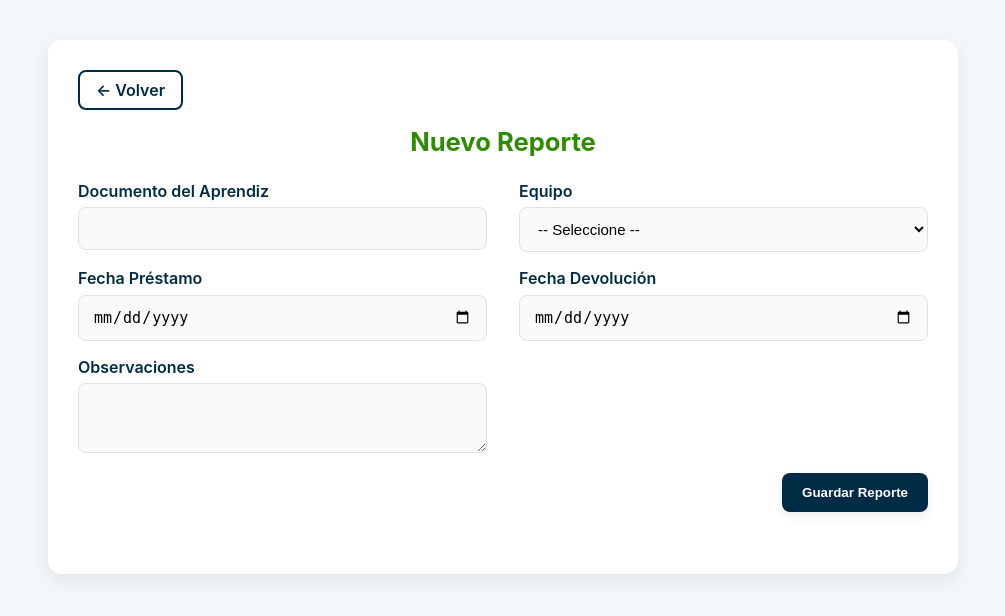
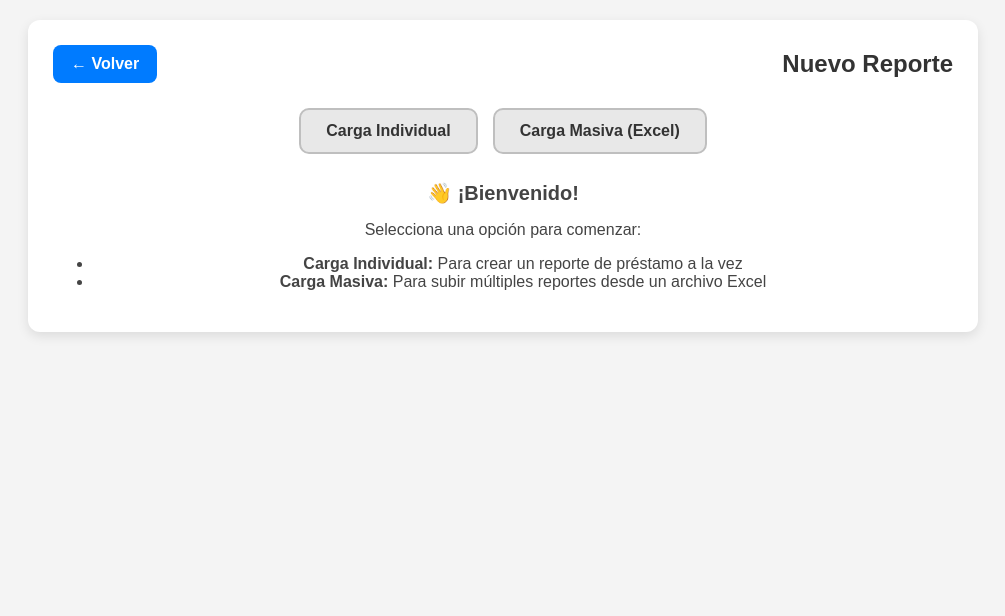
Before and after one commit to G1lber/Paz-y-Salvo, a Django app: page /equiposalmacen/ in a window 1280 px wide. Shown: the top 616 px of the page, without its empty margins (137-1142 px from the left). Run offline with Django 5.2, Linux system fonts and the light colour scheme.

Commit message:
Carga Masiva Almacen
Falta darle estilo a los botones, pero ya funciona

```diff
--- a/pazysalvo/mainapp/static/css/prestar-equipos.css
+++ b/pazysalvo/mainapp/static/css/prestar-equipos.css
@@ -1,185 +1,233 @@
-:root {
-  --color-principal: #39A900;
-  --color-secundario: #2E8C00;
-  --color-azul: #002b46;
-  --color-blanco: #ffffff;
-  --color-fondo: #f4f7fa;
-  --color-texto: #002b46;
-  --color-hoverA: #003e60;
-  --color-hover: #2b8500;
-  --color-sombra: rgba(0, 0, 0, 0.08);
-  --color-borde: #e0e0e0;
-}
+/* ====== CONTENEDOR GENERAL ====== */
 
 body {
-  font-family: 'Inter', sans-serif;
-  background-color: var(--color-fondo);
   margin: 0;
-  padding: 40px 20px;
-  color: var(--color-texto);
+  padding: 0;
+  background: #f4f4f4;
+  font-family: Arial, Helvetica, sans-serif;
 }
 
 .container {
-  max-width: 850px;
-  margin: auto;
-  background: var(--color-blanco);
-  padding: 30px;
-  border-radius: 14px;
-  box-shadow: 0 6px 18px var(--color-sombra);
-  position: relative;
+  width: 95%;
+  max-width: 900px;
+  margin: 20px auto;
+  background: white;
+  padding: 25px;
+  border-radius: 12px;
+  box-shadow: 0 4px 12px rgba(0,0,0,0.1);
 }
+
+/* ====== BARRA SUPERIOR ====== */
 
 .barra-superior {
   display: flex;
+  align-items: center;
   justify-content: space-between;
-  align-items: center;
-  margin-bottom: 24px;
-  flex-wrap: wrap;
-  gap: 16px;
-}
-
-.barra-superior h2 {
-  font-size: 1.6rem;
-  color: var(--color-secundario);
-  font-weight: 600;
-  margin: 0;
-  font-weight: bold;
-}
-
-
-.back-wrapper {
-  max-width: 850px;
-  margin: 0 auto 20px auto;
-  position: absolute;  /* 🔑 posiciona en la esquina */
-  top: 20px;           /* distancia desde arriba */
-  right: 20px;         /* distancia desde la derecha */
+  margin-bottom: 25px;
 }
 
 .btn-back {
-  display: inline-block;
-  border: 2px solid var(--color-azul);
-  background: transparent;
-  color: var(--color-azul);
-  padding: 8px 16px;
+  text-decoration: none;
+  background: #007bff;
+  padding: 10px 18px;
+  color: white;
   border-radius: 8px;
-  font-weight: 600;
-  text-decoration: none;
-  transition: all 0.3s;
-}
-.btn-back:hover {
-  background-color: var(--color-azul);
-  color: var(--color-blanco);
+  font-weight: bold;
+  transition: 0.2s;
 }
 
-.titulo {
-  font-size: 1.6rem;
-  font-weight: 700;
-  margin: 20px 0;
-  color: var(--color-azul);
-}
-.titulo-nuevo-reporte {
-  text-align: center;
-  width: 100%;
-  display: block;
+.btn-back:hover {
+  background: #005fcc;
 }
 
-/* --- Formulario --- */
-form {
+.titulo-nuevo-reporte {
+  font-size: 24px;
+  color: #333;
+  margin: 0;
+}
+
+/* ====== MENSAJES DJANGO ====== */
+
+.messages {
+  margin-bottom: 15px;
+}
+
+.alert {
+  padding: 10px 14px;
+  border-radius: 8px;
+  margin-bottom: 10px;
+}
+
+.alert-success {
+  background: #d4edda;
+  color: #155724;
+}
+
+.alert-error,
+.alert-danger {
+  background: #f8d7da;
+  color: #721c24;
+}
+
+/* ====== PESTAÑAS ====== */
+
+.tabs {
+  display: flex;
+  justify-content: center;
+  gap: 15px;
+  margin: 25px 0;
+}
+
+.tab-btn {
+  padding: 12px 25px;
+  background: #e8e8e8;
+  border: 2px solid #bfbfbf;
+  border-radius: 10px;
+  font-size: 16px;
+  font-weight: 600;
+  cursor: pointer;
+  transition: all 0.2s ease-in-out;
+  color: #333;
+}
+
+.tab-btn:hover {
+  background: #dcdcdc;
+  border-color: #9d9d9d;
+  transform: translateY(-2px);
+}
+
+.tab-btn.active {
+  background: #007bff;
+  color: white;
+  border-color: #0068d6;
+  box-shadow: 0 3px 8px rgba(0, 123, 255, 0.3);
+  transform: translateY(-2px);
+}
+
+.tab-form {
+  display: none; /* se muestra dinámicamente por JS */
+}
+
+/* ====== MENSAJE INICIAL ====== */
+
+.welcome-message {
+  text-align: center;
+  margin-top: 20px;
+  color: #444;
+}
+
+.welcome-message h4 {
+  margin-bottom: 5px;
+  font-size: 20px;
+}
+
+/* ====== FORMULARIOS ====== */
+
+.form-grid {
   display: grid;
   grid-template-columns: 1fr 1fr;
-  gap: 1rem 2rem;
-  margin-bottom: 2rem;
+  gap: 18px;
+  margin-top: 20px;
+}
+
+.form-section {
+  display: flex;
+  flex-direction: column;
+}
+
+.form-section.full-width {
+  grid-column: span 2;
 }
 
 label {
-  font-weight: 600;
-  margin-bottom: 0.4rem;
-  display: block;
-  color: var(--color-azul);
+  font-weight: bold;
+  margin-bottom: 6px;
+  color: #333;
 }
 
-input, select, textarea {
-  width: 100%;
-  padding: 12px 14px;
-  border: 1.5px solid var(--color-borde);
+input[type="text"],
+input[type="date"],
+select,
+textarea {
+  padding: 10px;
+  border: 1.8px solid #ccc;
   border-radius: 8px;
   font-size: 15px;
-  background-color: #fafafa;
-  outline: none;
-  transition: all 0.3s;
-  box-sizing: border-box;
-}
-input:focus, select:focus, textarea:focus {
-  border-color: var(--color-principal);
-  background-color: var(--color-blanco);
-  box-shadow: 0 0 0 3px rgba(57, 169, 0, 0.2);
+  transition: 0.2s ease;
 }
 
-textarea {
-  resize: vertical;
-  min-height: 70px;
+input:focus,
+textarea:focus,
+select:focus {
+  border-color: #007bff;
+  outline: none;
 }
 
+/* ====== BOTÓN SUBMIT ====== */
+
 .form-actions {
-  grid-column: 1 / 3;
-  text-align: right;
+  text-align: center;
+  margin-top: 25px;
 }
 
 .btn-submit {
-  background: var(--color-azul);
-  color: var(--color-blanco);
-  padding: 12px 20px;
+  padding: 12px 30px;
+  background: #28a745;
   border: none;
-  border-radius: 8px;
-  font-weight: 600;
+  color: white;
+  font-size: 17px;
+  border-radius: 10px;
   cursor: pointer;
-  transition: all 0.3s;
-  box-shadow: 0 4px 10px var(--color-sombra);
-}
-.btn-submit:hover {
-  background: var(--color-hoverA);
+  transition: 0.2s;
 }
 
-/* --- Tabla --- */
-table {
-  width: 100%;
-  border-collapse: collapse;
-  margin-top: 1rem;
-  border: 1px solid var(--color-borde);
-  border-radius: 10px;
-  overflow: hidden;
+.btn-submit:hover {
+  background: #218838;
 }
 
-th, td {
-  padding: 0.9rem;
-  text-align: center;
-  border-bottom: 1px solid var(--color-borde);
+/* ====== FORMULARIO MASIVO ====== */
 
+.file-input-wrapper input[type="file"] {
+  padding: 10px;
+  border: 1.8px solid #ccc;
+  border-radius: 8px;
+  background: #fafafa;
 }
 
-th {
-  background: var(--color-principal);
-  color: var(--color-blanco);
-  font-weight: 600;
+.instructions {
+  margin-top: 20px;
+  background: #eef7ff;
+  padding: 15px;
+  border-left: 4px solid #007bff;
+  border-radius: 6px;
 }
 
-tr:nth-child(even) {
-  background: #f9fafb;
+.instructions h4 {
+  margin: 0 0 10px;
+  color: #005fcc;
 }
 
-/* --- Botones de acciones --- */
-.btn {
-  padding: 0.5rem 0.9rem;
-  border-radius: 8px;
-  font-size: 0.9rem;
-  cursor: pointer;
-  border: none;
-  font-weight: 600;
+.instructions ul {
+  margin-left: 18px;
+  padding-left: 0;
 }
-.btn-delete {
-  background: #dc3545;
-  color: var(--color-blanco);
+
+.instructions li {
+  margin-bottom: 6px;
 }
-.btn-delete:hover {
-  background: #a71d2a;
+
+/* ====== RESPONSIVE ====== */
+
+@media (max-width: 700px) {
+  .form-grid {
+    grid-template-columns: 1fr;
+  }
+
+  .form-section.full-width {
+    grid-column: span 1;
+  }
+
+  .tabs {
+    flex-direction: column;
+  }
 }
--- a/pazysalvo/mainapp/templates/almacen/prestarequipos.html
+++ b/pazysalvo/mainapp/templates/almacen/prestarequipos.html
@@ -14,13 +14,46 @@
       <a href="{% url 'inicio' %}" class="btn-back">← Volver</a>
       <h2 class="titulo-nuevo-reporte">Nuevo Reporte</h2>
     </div>
-    <form method="POST">
+
+    <!-- Mensajes de Django -->
+    {% if messages %}
+    <div class="messages">
+      {% for message in messages %}
+      <div class="alert alert-{{ message.tags }}">
+        {{ message }}
+      </div>
+      {% endfor %}
+    </div>
+    {% endif %}
+
+    <!-- Pestañas para elegir el tipo de carga -->
+    <div class="tabs">
+      <button type="button" class="tab-btn" onclick="showTab('individual')">Carga Individual</button>
+      <button type="button" class="tab-btn" onclick="showTab('masiva')">Carga Masiva (Excel)</button>
+    </div>
+
+    <!-- Mensaje inicial cuando no hay pestaña seleccionada -->
+    <div id="inicio-message" class="welcome-message">
+      <h4>👋 ¡Bienvenido!</h4>
+      <p>Selecciona una opción para comenzar:</p>
+      <ul>
+        <li><strong>Carga Individual:</strong> Para crear un reporte de préstamo a la vez</li>
+        <li><strong>Carga Masiva:</strong> Para subir múltiples reportes desde un archivo Excel</li>
+      </ul>
+    </div>
+
+    <!-- Formulario Individual - OCULTO INICIALMENTE -->
+    <form method="POST" id="individual-form" class="tab-form" enctype="multipart/form-data">
       {% csrf_token %}
-      <div>
+      <input type="hidden" name="form_type" value="individual">
+
+      <div class="form-grid">
+        <div class="form-section">
           <label for="documento">Documento del Aprendiz</label>
           <input type="text" id="documento" name="documento" required>
         </div>
-      <div>
+
+        <div class="form-section">
           <label for="equipo">Equipo</label>
           <select id="equipo" name="equipo" required>
             <option value="">-- Seleccione --</option>
@@ -29,59 +62,93 @@
             <option value="Materiales">Materiales</option>
           </select>
         </div>
-      <!-- <div>
-        <label for="serial">Serial</label>
-        <input type="text" id="serial" name="serial" required>
-      </div> -->
-      <div>
+
+        <div class="form-section">
           <label for="fecha_prestamo">Fecha Préstamo</label>
           <input type="date" id="fecha_prestamo" name="fecha_prestamo" required>
         </div>
-      <div>
+
+        <div class="form-section">
           <label for="fecha_devolucion">Fecha Devolución</label>
           <input type="date" id="fecha_devolucion" name="fecha_devolucion">
         </div>
-      <div>
+
+        <div class="form-section full-width">
           <label for="observaciones">Observaciones</label>
-        <textarea id="observaciones" name="observaciones"></textarea>
+          <textarea id="observaciones" name="observaciones" rows="3" placeholder="Observaciones adicionales..."></textarea>
         </div>
+      </div>
+
       <div class="form-actions">
-        <button type="submit" class="btn-submit">Guardar Reporte</button>
+        <button type="submit" class="btn-submit">Guardar Reporte Individual</button>
       </div>
     </form>
 
-    <!-- <h2 class="titulo">Listado de Reportes</h2>
-    <table>
-      <thead>
-        <tr>
-          <th>ID</th>
-          <th>Documento</th>
-          <th>Equipo</th>
-          <th>F. Préstamo</th>
-          <th>F. Devolución</th>
-          <th>Acciones</th>
-        </tr>
-      </thead>
-      <tbody>
-        {% for reporte in reportes %}
-        <tr>
-          <td>{{ reporte.id }}</td>
-          <td>{{ reporte.id_usuario_FK.num_doc}}</td>
-          <td>{{ reporte.nombre_equipo}}</td>
-          <td>{{ reporte.fecha_prestamo }}</td>
-          <td>{{ reporte.fecha_devolucion }}</td>
-          <td>
-            <button class="btn btn-edit">✏️</button>
-            <button class="btn btn-delete">🗑️</button>
-          </td>
-        </tr>
-        {% empty %}
-        <tr>
-          <td colspan="7">No hay reportes registrados.</td>
-        </tr>
-        {% endfor %}
-      </tbody>
-    </table> -->
+    <!-- Formulario Carga Masiva - OCULTO INICIALMENTE -->
+    <form method="POST" id="masiva-form" class="tab-form" enctype="multipart/form-data">
+      {% csrf_token %}
+      <input type="hidden" name="form_type" value="masiva">
+
+      <div class="form-section">
+        <label for="excel_file">Seleccionar archivo Excel</label>
+        <div class="file-input-wrapper">
+          <input type="file" id="excel_file" name="excel_file" accept=".xlsx, .xls" required>
         </div>
+        <small class="file-info">Formatos aceptados: .xlsx, .xls</small>
+      </div>
+
+      <div class="instructions">
+        <h4>📋 Instrucciones para el archivo Excel:</h4>
+        <ul>
+          <li><strong>Columnas requeridas:</strong> documento, equipo, fecha_prestamo, fecha_devolucion, observaciones</li>
+          <li><strong>Primera fila:</strong> debe contener los encabezados de columna</li>
+          <li><strong>Formato de fechas:</strong> YYYY-MM-DD (ejemplo: 2024-01-15)</li>
+          <li><strong>Equipos válidos:</strong> Balones, Petos, Materiales</li>
+          <li><strong>Documentos:</strong> deben pertenecer a aprendices registrados en el sistema</li>
+        </ul>
+      </div>
+
+      <div class="form-actions">
+        <button type="submit" class="btn-submit">Subir y Procesar Excel</button>
+      </div>
+    </form>
+  </div>
+
+  <script>
+    function showTab(tabName) {
+      console.log('Mostrando pestaña:', tabName);
+
+      // Ocultar todos los formularios y el mensaje inicial
+      document.querySelectorAll('.tab-form').forEach(form => {
+        form.style.display = 'none';
+      });
+      document.getElementById('inicio-message').style.display = 'none';
+
+      // Remover clase active de todos los botones
+      document.querySelectorAll('.tab-btn').forEach(btn => {
+        btn.classList.remove('active');
+      });
+
+      // Mostrar formulario seleccionado y activar botón
+      const selectedForm = document.getElementById(tabName + '-form');
+      if (selectedForm) {
+        selectedForm.style.display = 'block';
+      }
+      event.target.classList.add('active');
+    }
+
+    // Inicializar - mostrar mensaje inicial, ocultar formularios
+    document.addEventListener('DOMContentLoaded', function() {
+      console.log('Página cargada');
+      document.getElementById('inicio-message').style.display = 'block';
+      document.getElementById('individual-form').style.display = 'none';
+      document.getElementById('masiva-form').style.display = 'none';
+
+      // Ninguna pestaña activa inicialmente
+      document.querySelectorAll('.tab-btn').forEach(btn => {
+        btn.classList.remove('active');
+      });
+    });
+  </script>
 </body>
 </html>
--- a/pazysalvo/mainapp/views.py
+++ b/pazysalvo/mainapp/views.py
@@ -533,28 +533,108 @@ def eliminar_prestamo(request, id):
 
 def equiposalmacen(request):
     if request.method == 'POST':
-        documento = request.POST.get('documento')
-        equipo = request.POST.get('equipo')
-        fecha_prestamo = request.POST.get('fecha_prestamo')
-        fecha_devolucion = request.POST.get('fecha_devolucion')
-        observaciones = request.POST.get('observaciones')
+        form_type = request.POST.get('form_type')
 
-        try:
-            usuario = Usuario.objects.get(num_doc=documento)
-            PrestarEquipos.objects.create(
-                id_usuario_FK=usuario,
-                nombre_equipo=equipo,
-                fecha_prestamo=fecha_prestamo,
-                fecha_devolucion=fecha_devolucion if fecha_devolucion else None,
-                observaciones=observaciones,
-            )
-            messages.success(request, "Reporte guardado correctamente ✅")
-            return redirect('pendientes-almacen')  # Evita reenvío del formulario
-        except Usuario.DoesNotExist:
-            messages.error(request, "El documento ingresado no pertenece a ningún aprendiz registrado ❌")
+        # Formulario Individual
+        if form_type == 'individual':
+            documento = request.POST.get('documento')
+            equipo = request.POST.get('equipo')
+            fecha_prestamo = request.POST.get('fecha_prestamo')
+            fecha_devolucion = request.POST.get('fecha_devolucion')
+            observaciones = request.POST.get('observaciones')
 
-    # # Mostrar todos los reportes
-    # reportes = PrestarEquipos.objects.select_related('id_usuario_FK').all().order_by('id')
+            try:
+                usuario = Usuario.objects.get(num_doc=documento)
+                PrestarEquipos.objects.create(
+                    id_usuario_FK=usuario,
+                    nombre_equipo=equipo,
+                    fecha_prestamo=fecha_prestamo,
+                    fecha_devolucion=fecha_devolucion if fecha_devolucion else None,
+                    observaciones=observaciones,
+                )
+                messages.success(request, "Reporte guardado correctamente ✅")
+                return redirect('pendientes-almacen')
+            except Usuario.DoesNotExist:
+                messages.error(request, "El documento ingresado no pertenece a ningún aprendiz registrado ❌")
+
+        # Formulario Masivo (Excel)
+        elif form_type == 'masiva':
+            excel_file = request.FILES.get('excel_file')
+
+            if excel_file:
+                try:
+                    # Leer el archivo Excel
+                    df = pd.read_excel(excel_file)
+
+                    # Validar columnas requeridas
+                    required_columns = ['documento', 'equipo', 'fecha_prestamo']
+                    missing_columns = [col for col in required_columns if col not in df.columns]
+
+                    if missing_columns:
+                        messages.error(request, f"Faltan columnas requeridas: {', '.join(missing_columns)}")
+                    else:
+                        success_count = 0
+                        error_count = 0
+                        errors = []
+
+                        for index, row in df.iterrows():
+                            try:
+                                documento = str(row['documento']).strip()
+                                equipo = row['equipo']
+                                fecha_prestamo = row['fecha_prestamo']
+
+                                # Convertir fecha si es string
+                                if isinstance(fecha_prestamo, str):
+                                    fecha_prestamo = datetime.strptime(fecha_prestamo, '%Y-%m-%d').date()
+
+                                # Fecha de devolución (opcional)
+                                fecha_devolucion = row.get('fecha_devolucion')
+                                if fecha_devolucion and isinstance(fecha_devolucion, str):
+                                    fecha_devolucion = datetime.strptime(fecha_devolucion, '%Y-%m-%d').date()
+                                elif pd.isna(fecha_devolucion):
+                                    fecha_devolucion = None
+
+                                # Observaciones (opcional)
+                                observaciones = row.get('observaciones', '')
+                                if pd.isna(observaciones):
+                                    observaciones = ''
+
+                                # Validar que el usuario exista
+                                usuario = Usuario.objects.get(num_doc=documento)
+
+                                # Crear el registro
+                                PrestarEquipos.objects.create(
+                                    id_usuario_FK=usuario,
+                                    nombre_equipo=equipo,
+                                    fecha_prestamo=fecha_prestamo,
+                                    fecha_devolucion=fecha_devolucion,
+                                    observaciones=observaciones,
+                                )
+                                success_count += 1
+
+                            except Usuario.DoesNotExist:
+                                error_count += 1
+                                errors.append(f"Fila {index + 2}: Documento {documento} no encontrado")
+                            except Exception as e:
+                                error_count += 1
+                                errors.append(f"Fila {index + 2}: Error - {str(e)}")
+
+                        # Mostrar resultados
+                        if success_count > 0:
+                            messages.success(request, f"✅ Se procesaron {success_count} registros correctamente")
+                        if error_count > 0:
+                            messages.warning(request, f"⚠️ {error_count} registros tuvieron errores")
+                            # Mostrar primeros 5 errores para no saturar
+                            for error in errors[:5]:
+                                messages.error(request, error)
+                            if len(errors) > 5:
+                                messages.info(request, f"... y {len(errors) - 5} errores más")
+
+                except Exception as e:
+                    messages.error(request, f"Error al procesar el archivo: {str(e)}")
+
+            else:
+                messages.error(request, "No se seleccionó ningún archivo")
 
     return render(request, 'almacen/prestarequipos.html')
 
```
Lines whose indentation alone changed are shown as unchanged.
